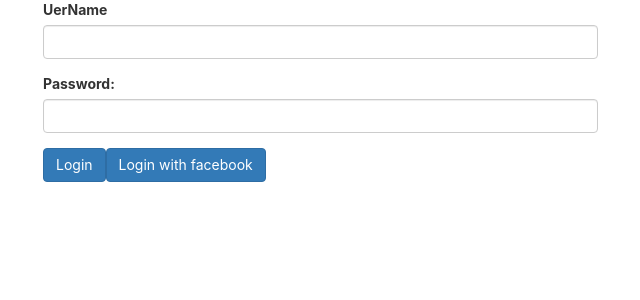
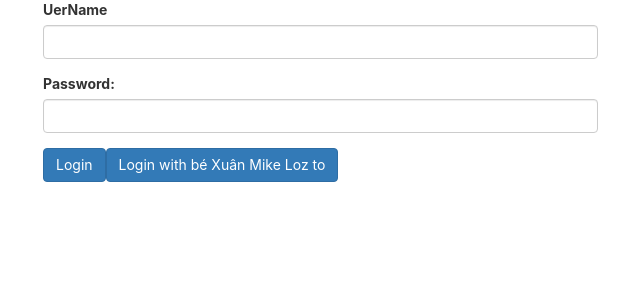
Before and after one commit to toandqse05372/booking-front, a React (Create React App) app: page /login in a window 1280 px wide. Shown: the top 300 px of the page, without its empty margins (27-667 px from the left). Built offline with nearby package versions, Linux system fonts and the light colour scheme.

Commit message:
commit deu

```diff
--- a/src/login/LoginPage.js
+++ b/src/login/LoginPage.js
@@ -66,7 +66,7 @@ class LoginPage extends Component {
                             className="btn btn-primary"
                             href="/#"
                             role="button">
-                        Login with facebook
+                        Login with bé Xuân Mike Loz to
                         </a>
                 </form>
 
```
